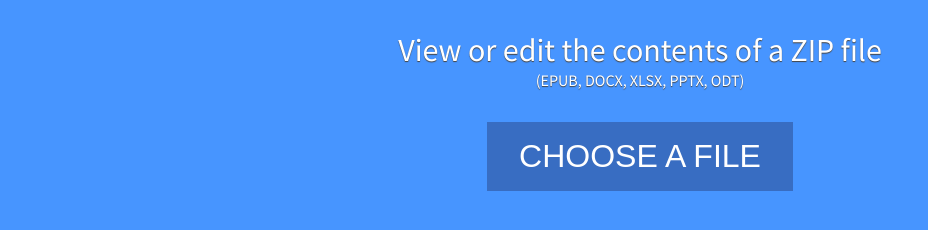
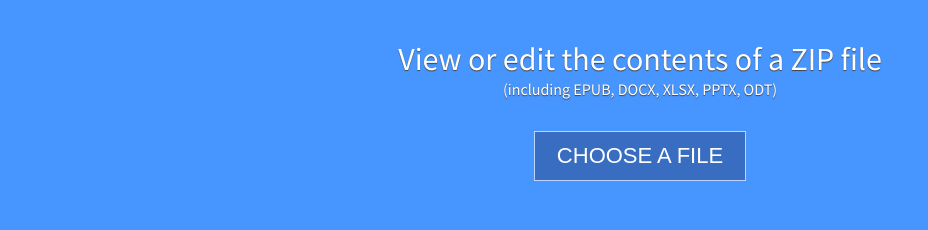
Before and after one commit to hubgit/zipadee, a React app: page / in a window 1280 px wide. Shown: the part 274-504 px from the top of the page, without its empty margins (0-928 px from the left). Built offline with nearby package versions, Linux system fonts and the light colour scheme.

Commit message:
Move save button

```diff
--- a/src/App.css
+++ b/src/App.css
@@ -223,6 +223,16 @@
   outline: none;
 }
 
+.download {
+  background: #16d41c;
+  border: 1px solid transparent;
+}
+
+.download:hover {
+  background: #16d41c;
+  border-color: white;
+}
+
 .install {
   background: #273e7c00;
 }
@@ -246,3 +256,8 @@
 .extensions {
   font-size: 50%;
 }
+
+.choose {
+  font-size: 22px;
+  border: 1px solid #bdd4ff;
+}
--- a/src/App.tsx
+++ b/src/App.tsx
@@ -255,6 +255,12 @@ export const App: React.FC = () => {
 
         {file && (
           <div className={'header-section'}>
+            {changed && (
+              <div className={'button download'} onClick={downloadZip}>
+                Save updated ZIP
+              </div>
+            )}
+
             {installPrompt && (
               <button className={'button install'} onClick={showInstallPrompt}>
                 Install
@@ -275,7 +281,9 @@ export const App: React.FC = () => {
           ) : (
             <div className={'intro'}>
               <div>View or edit the contents of a ZIP file</div>
-              <div className={'extensions'}>(EPUB, DOCX, XLSX, PPTX, ODT)</div>
+              <div className={'extensions'}>
+                (including EPUB, DOCX, XLSX, PPTX, ODT)
+              </div>
               <button className={'button choose'}>Choose a file</button>
             </div>
           )}
@@ -296,12 +304,6 @@ export const App: React.FC = () => {
               selectFile={selectFile}
             />
           )}
-
-          {changed && (
-            <div className={'download'} onClick={downloadZip}>
-              Download updated ZIP file
-            </div>
-          )}
         </div>
 
         <div className={'flex editor'}>
```
